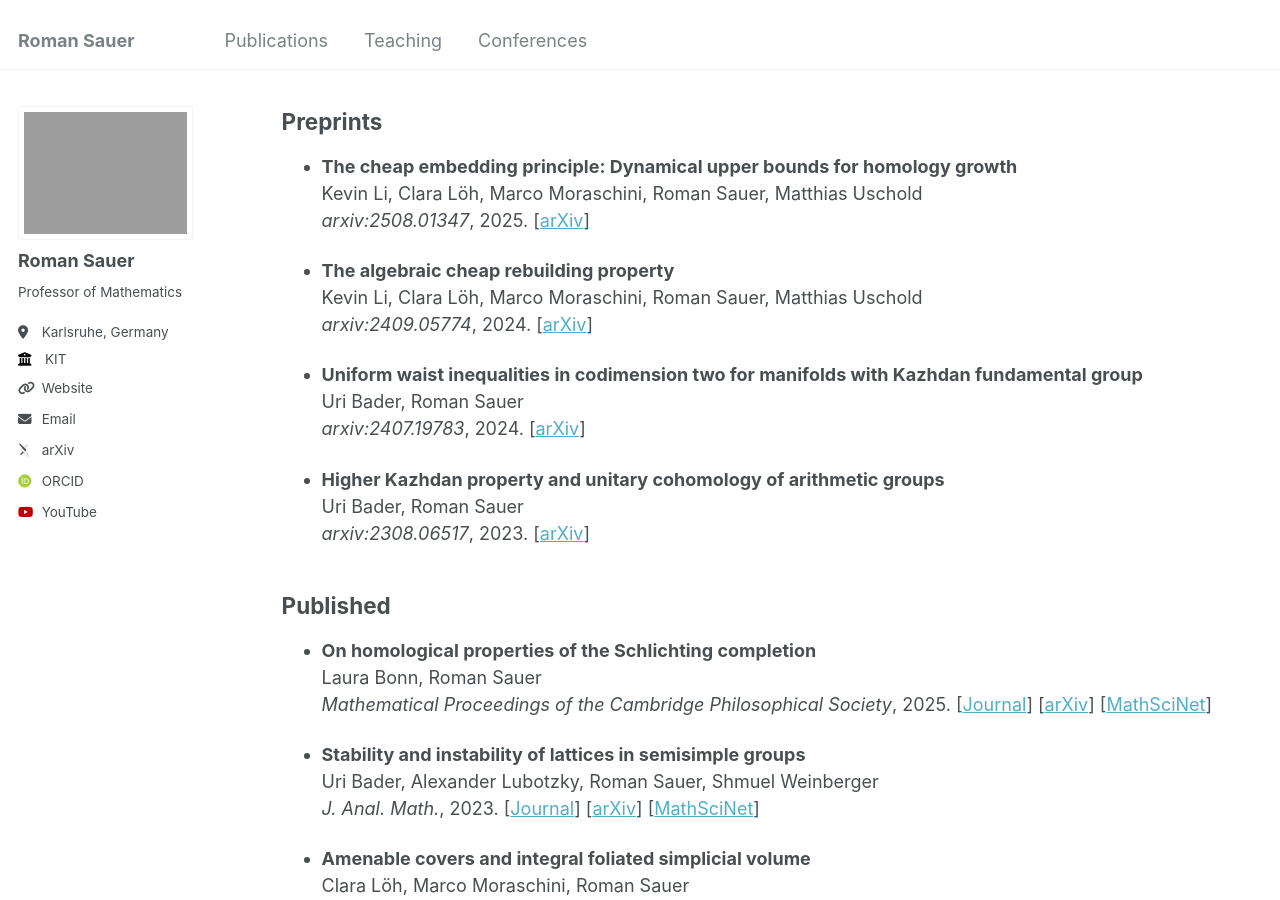
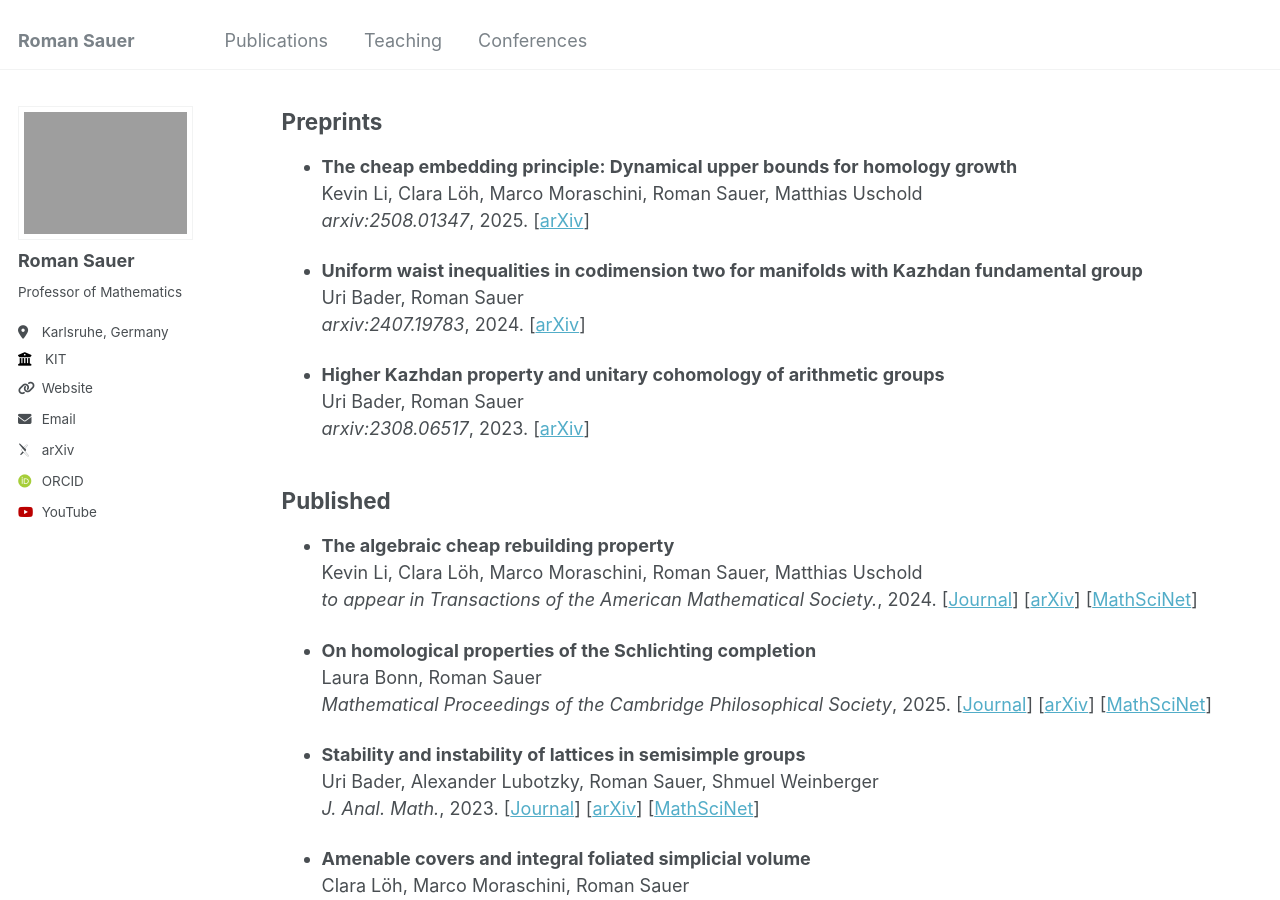
Before and after one commit to hydeparksa/hydeparksa.github.io, a Jekyll site: the page built from _pages/papers.md, in a window 1280 px wide and 900 px high, scrolled down 293 px. Built offline with Jekyll 4.4.1, drawn with Linux system fonts in a browser that asks for light colours; some web fonts are replaced.

Commit message:
publication update

```diff
--- a/_data/preprints.yml
+++ b/_data/preprints.yml
@@ -5,11 +5,6 @@
   url: "https://arxiv.org/abs/2508.01347"
 
 
-- title: "The algebraic cheap rebuilding property"
-  authors: "Kevin Li, Clara Löh, Marco Moraschini, Roman Sauer, Matthias Uschold"
-  arxiv: "2409.05774"
-  year: 2024
-  url: "https://arxiv.org/abs/2409.05774"
 
 
 - title: "Uniform waist inequalities in codimension two for manifolds with Kazhdan fundamental group"
--- a/_data/published.yml
+++ b/_data/published.yml
@@ -1,3 +1,10 @@
+- title: "The algebraic cheap rebuilding property"
+  authors: "Kevin Li, Clara Löh, Marco Moraschini, Roman Sauer, Matthias Uschold"
+  journal: "to appear in Transactions of the American Mathematical Society."
+  year: 2024
+  url: ""
+  arxiv_url: "https://arxiv.org/abs/2409.05774"
+
 - title: "On homological properties of the Schlichting completion"
   authors: "Laura Bonn, Roman Sauer"
   journal: "Mathematical Proceedings of the Cambridge Philosophical Society"
```
